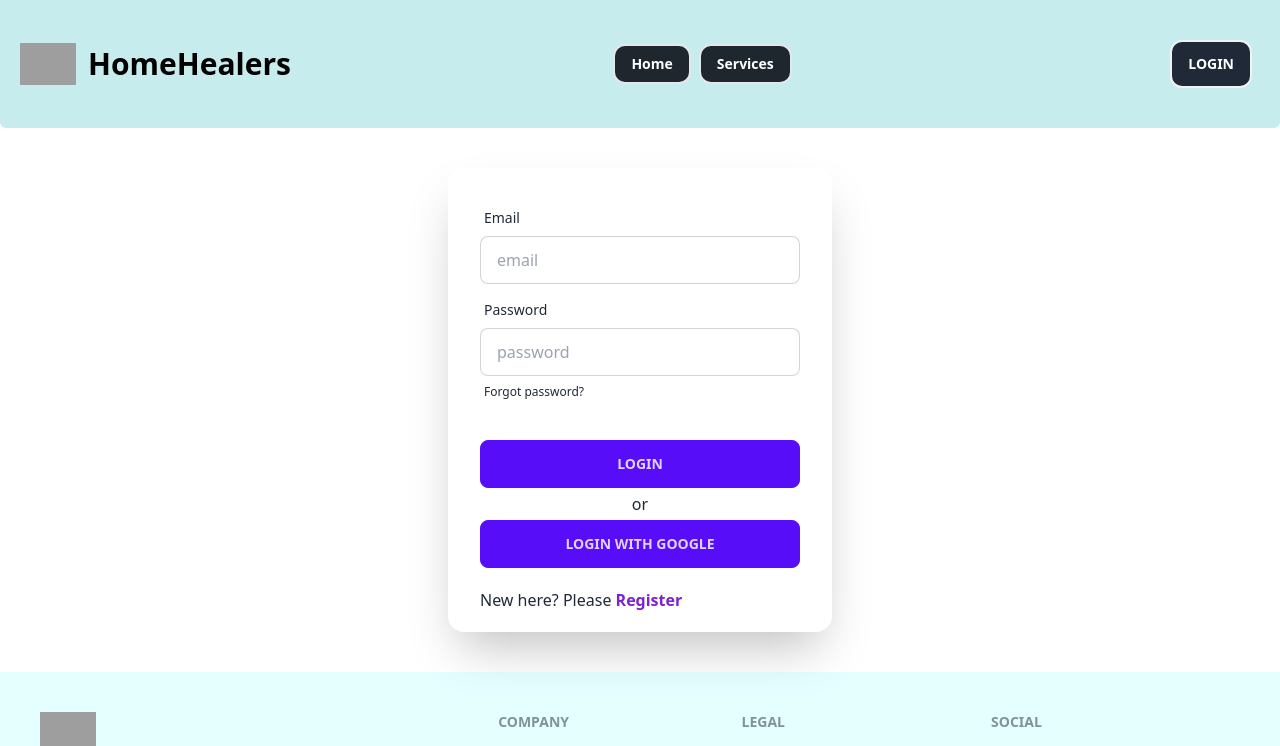
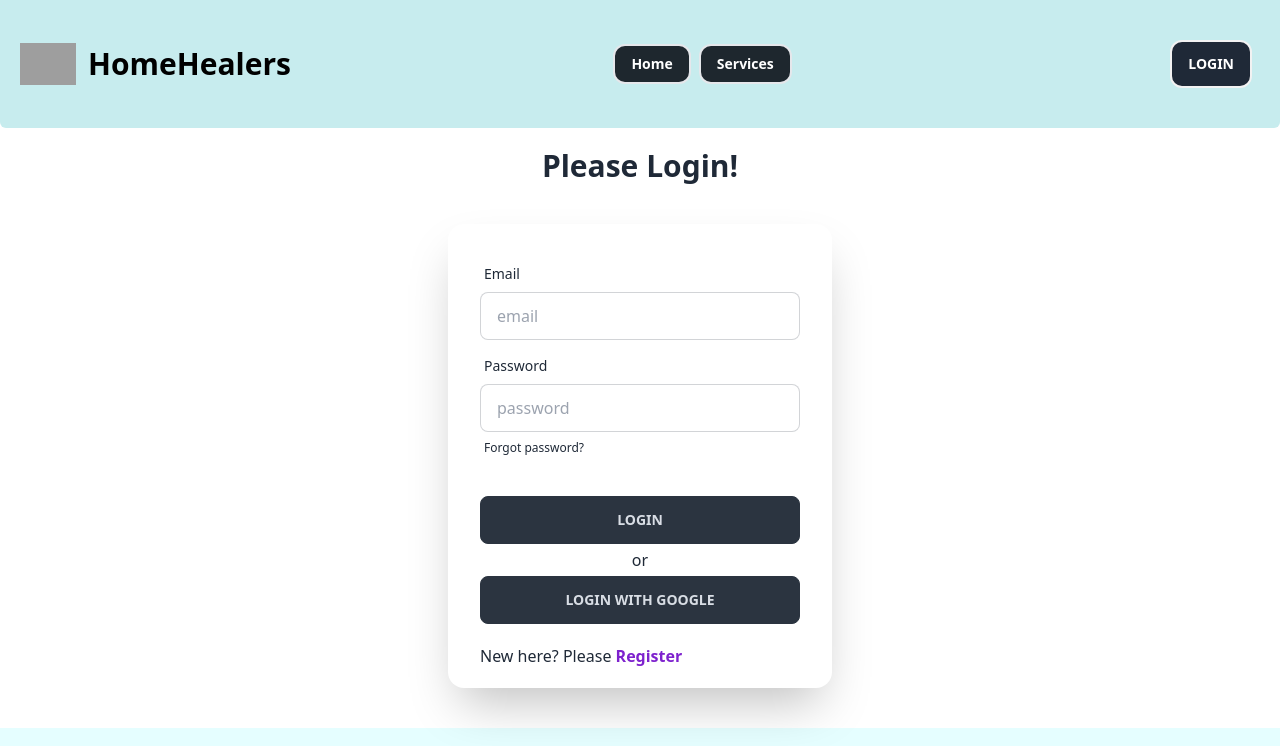
Before and after one commit to dronatoo21/home-healers-client, a React (Vite) app: page /login in a window 1280 px wide. Shown: the top 746 px of the page. Built offline with nearby package versions, Linux system fonts and the light colour scheme; no server answers; grey boxes are pictures that could not be loaded.

Commit message:
added tite to login and reg page

```diff
--- a/src/Pages/Login/Login.jsx
+++ b/src/Pages/Login/Login.jsx
@@ -49,6 +49,7 @@ const Login = () => {
 
     return (
         <div className="my-5">
+          <h1 className="text-3xl font-semibold text-center">Please Login!</h1>
             <div className="hero my-10">
                 <div className="card flex-shrink-0 w-full max-w-sm shadow-2xl bg-base-100">
                   <form onSubmit={handleLogin} className="card-body">
@@ -68,11 +69,11 @@ const Login = () => {
                       </label>
                     </div>
                     <div className="form-control mt-6">
-                      <button className="btn btn-primary">Login</button>
+                      <button className="btn btn-neutral">Login</button>
                     </div>
                   </form>
                   <p className="text-center font-medium -mt-7 mb-1">or</p>
-                  <button onClick={handleGoogleSignIn} className="btn btn-primary mx-8 mb-5">Login With Google</button>
+                  <button onClick={handleGoogleSignIn} className="btn btn-neutral mx-8 mb-5">Login With Google</button>
                   {
                     loginError && <p className="text-red-700 px-8 pb-5">{loginError}</p>
                   }
--- a/src/Pages/Register/Register.jsx
+++ b/src/Pages/Register/Register.jsx
@@ -55,6 +55,7 @@ const Register = () => {
     }
     return (
         <div className="my-5">
+           <h1 className="text-3xl font-semibold text-center">Please Register!</h1>
             <div className="hero my-10">
                 <div className="card flex-shrink-0 w-full max-w-sm shadow-2xl bg-base-100">
                   <form onSubmit={handleRegister} className="card-body">
```
